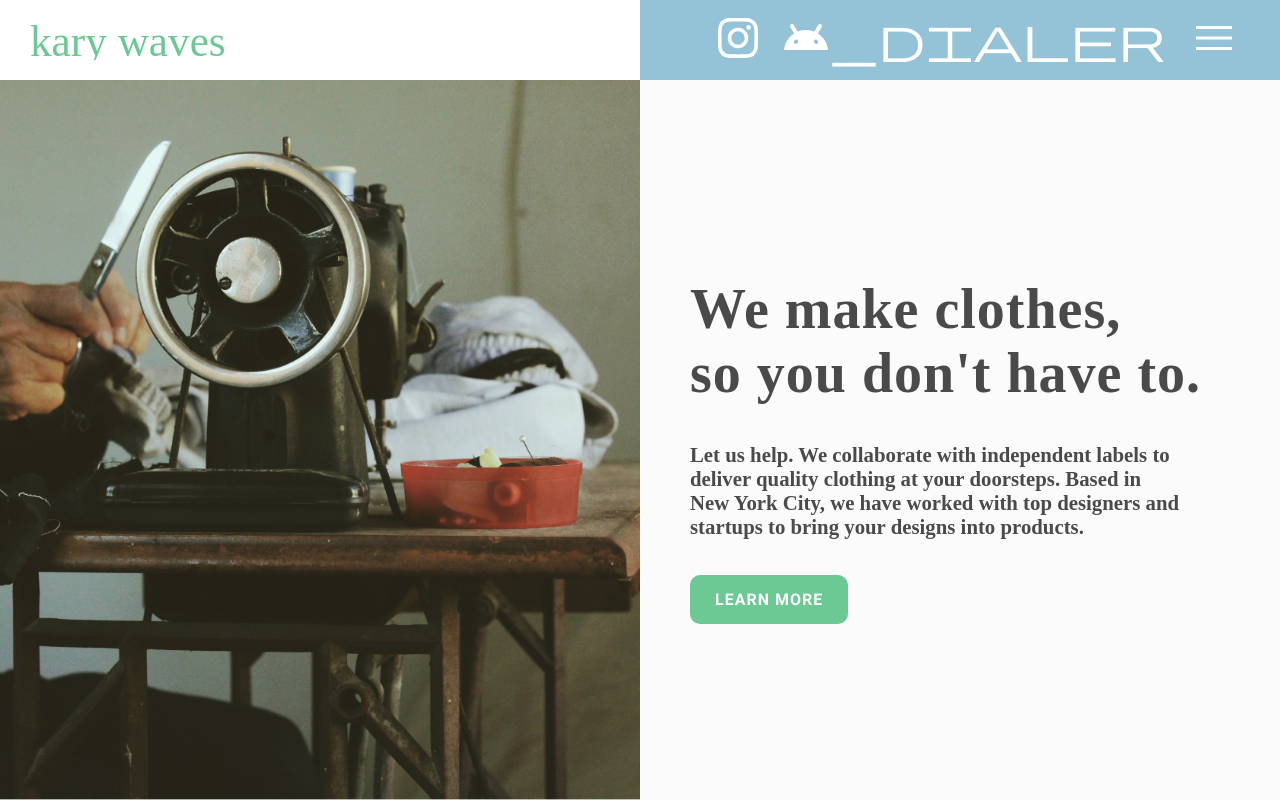
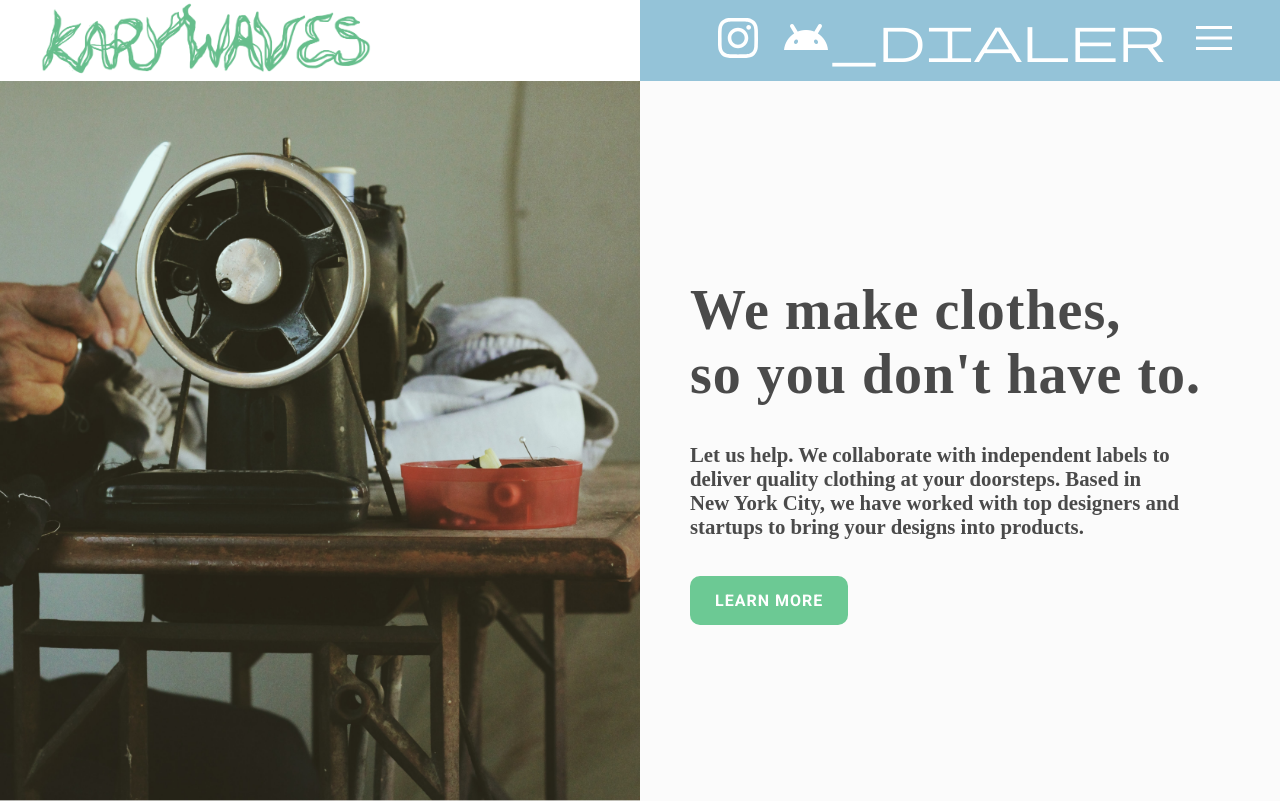
Before and after one commit to kmacancela/kw, a React (Create React App) app: page / in a window 1280 px wide. Built offline with nearby package versions, Linux system fonts and the light colour scheme; a web font is replaced by a local one.

Commit message:
new logo

```diff
--- a/src/components/Navbar/navbar.css
+++ b/src/components/Navbar/navbar.css
@@ -20,7 +20,7 @@
     }
 
 .logo img {
-    width: 15em;
+    width: 22em;
 }
 
 .nav-menu {
--- a/src/components/Navbar/navbar.jsx
+++ b/src/components/Navbar/navbar.jsx
@@ -1,5 +1,5 @@
 import "./navbar.css"
-import Logo from "../../img/logo.svg"
+import Logo from "../../img/logo.png"
 import Instagram from "../../img/instagram.svg"
 import { Link, useNavigate } from 'react-router-dom';
 
```
Also changed, not shown: src/img/logo.png (added), src/img/logo.svg (deleted).
